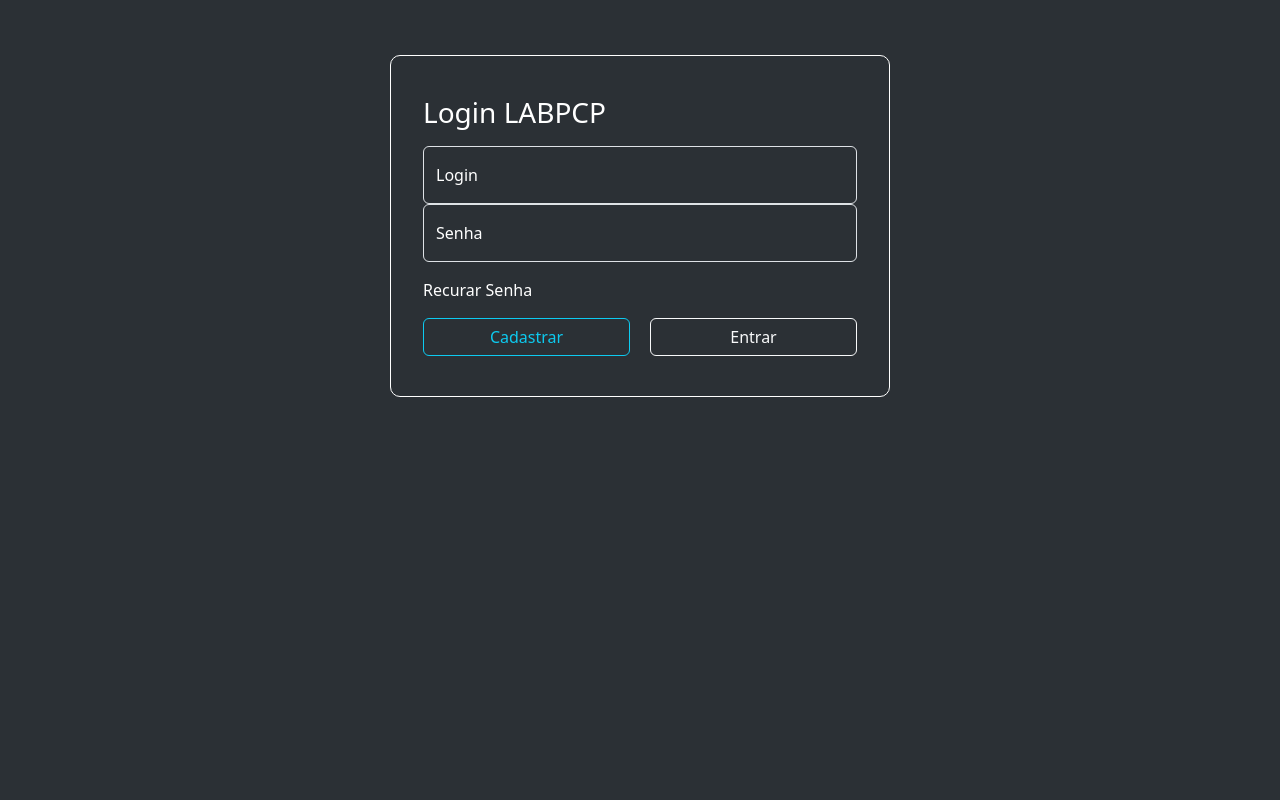
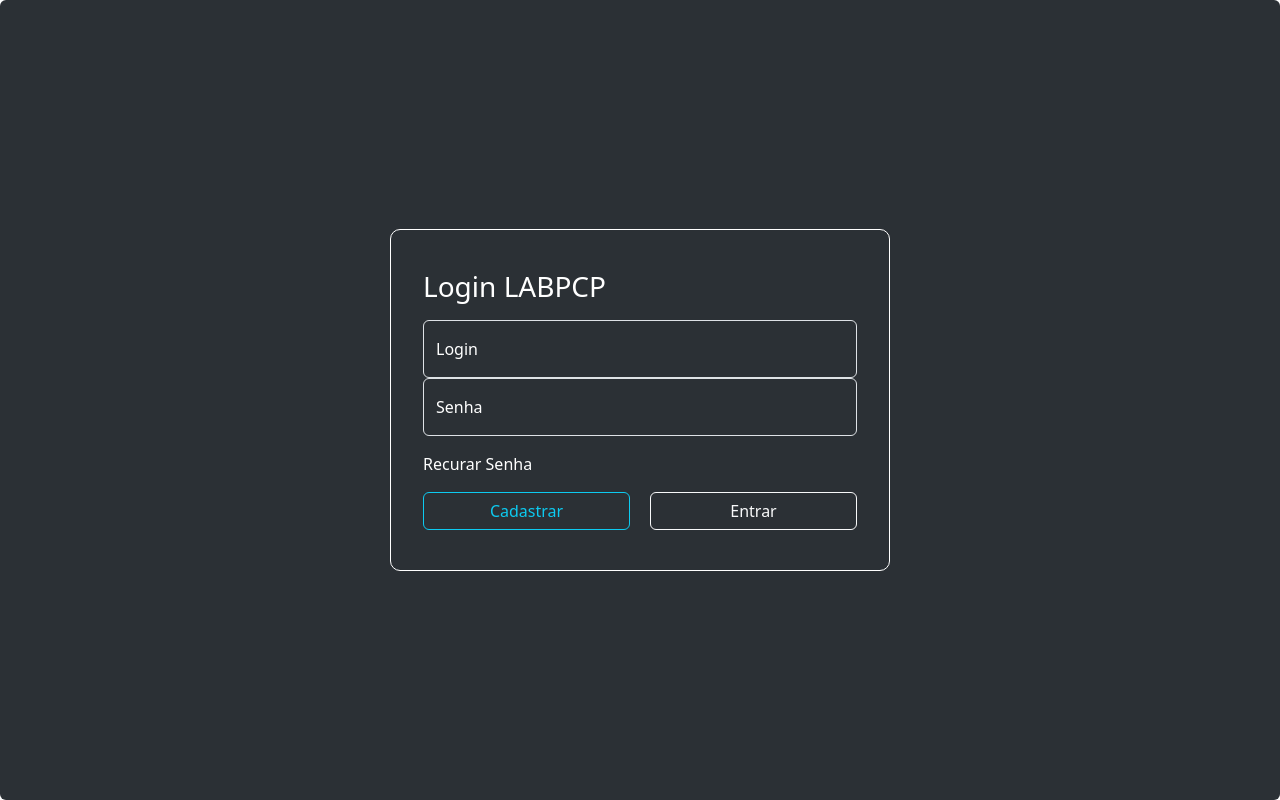
Before and after one commit to leandroCodeDev/front-end-edufullstack-gestao-educacional, an Angular app: page /login in a window 1280 px wide. Built offline with nearby package versions, Linux system fonts and the light colour scheme.

Commit message:
ajustado estilo

```diff
--- a/src/app/app.component.html
+++ b/src/app/app.component.html
@@ -1,6 +1,6 @@
 <div class="page-app">
-    <app-notificacao />
-    <div class="container-fluid">
+    <div class="total-container">
+        <app-notificacao />
         <router-outlet />
     </div>
 </div>
--- a/src/app/app.component.scss
+++ b/src/app/app.component.scss
@@ -1,9 +1,15 @@
 .page-app{
-    background-color: rgb(43 48 53);
-    width: 100%;
+    width: 100vw;
     height: 100vh;
     margin-top: 0px;
-    .container-fluid{
-        padding-top: 55px;
+
+    .total-container{
+        display: flex;
+        align-items: center;
+        justify-content: center;
+        height: 100vh;
+        width: 100vw;
+
     }
+
 }
--- a/src/app/app.component.ts
+++ b/src/app/app.component.ts
@@ -16,7 +16,6 @@
   styleUrl: './app.component.scss'
 })
 export class AppComponent {
-  isGuest= false
   title = 'front-end-edufullstack-gestao-educacional';
 
 
--- a/src/app/page/login/login.component.scss
+++ b/src/app/page/login/login.component.scss
@@ -1,10 +1,8 @@
-body{
-  background-color:#29212814
-}
 
 .login {
-  width: 100%;
-  height: 100%;
+  background-color: rgb(43 48 53);
+  width: 100vw;
+  height: 100vh;
   display: flex;
   justify-content: center;
   align-items: center;
--- a/src/styles.scss
+++ b/src/styles.scss
@@ -2,3 +2,9 @@
 
 /* Importing Bootstrap SCSS file. */
 @import 'bootstrap/scss/bootstrap';
+
+* {
+    margin: 0;
+    padding: 0;
+    box-sizing: border-box;
+  }
```
